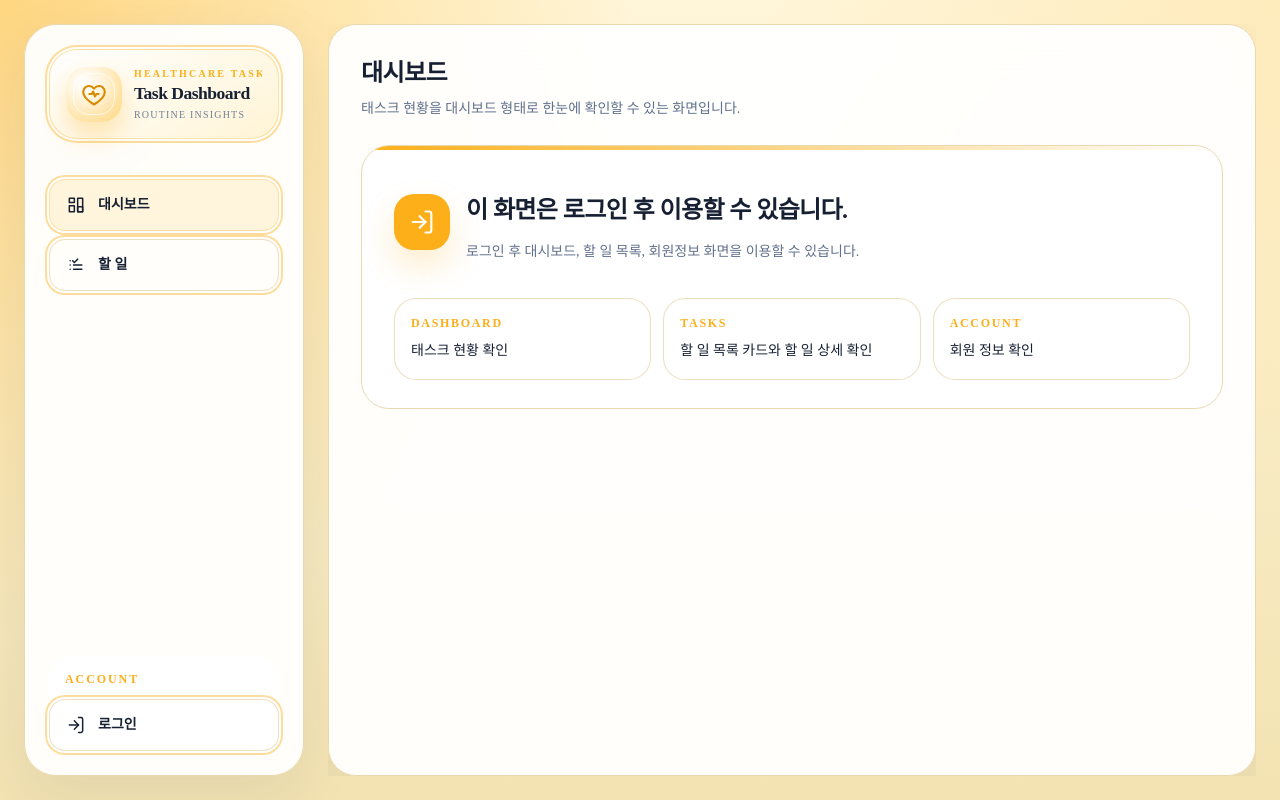
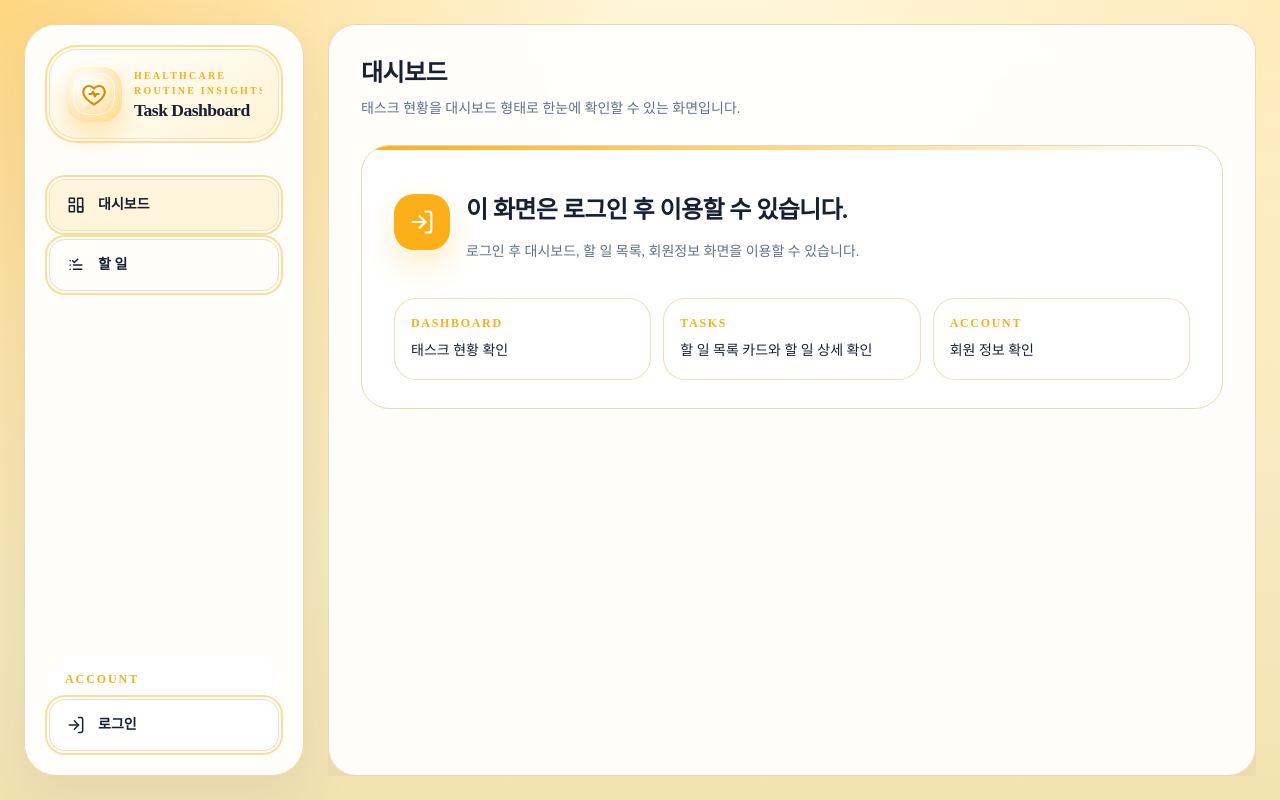
Before and after one commit to ahnyejizz/healthcare-task-dashboard, a Next.js app: page / in a window 1280 px wide. Built offline with nearby package versions, Linux system fonts and the light colour scheme; a web font is replaced by a local one.

Commit message:
style: 메인 로고 수정

```diff
--- a/src/widgets/navigation/ui/navigation.tsx
+++ b/src/widgets/navigation/ui/navigation.tsx
@@ -49,14 +49,14 @@ export function Navigation() {
 
           <div className="min-w-0 overflow-hidden">
             <p className="whitespace-nowrap text-[10px] font-bold tracking-[0.22em] text-primary uppercase">
-              Healthcare Task
+              Healthcare
+            </p>
+            <p className="whitespace-nowrap text-[10px] font-bold tracking-[0.22em] text-primary uppercase">
+              Routine Insights
             </p>
             <strong className="mt-1 block whitespace-nowrap text-[1.1rem] leading-none font-semibold tracking-[-0.03em] text-text">
               Task Dashboard
             </strong>
-            <p className="mt-1 whitespace-nowrap text-[10px] font-medium tracking-[0.12em] text-text-muted/90 uppercase">
-              Routine Insights
-            </p>
           </div>
         </div>
       </Link>
```
